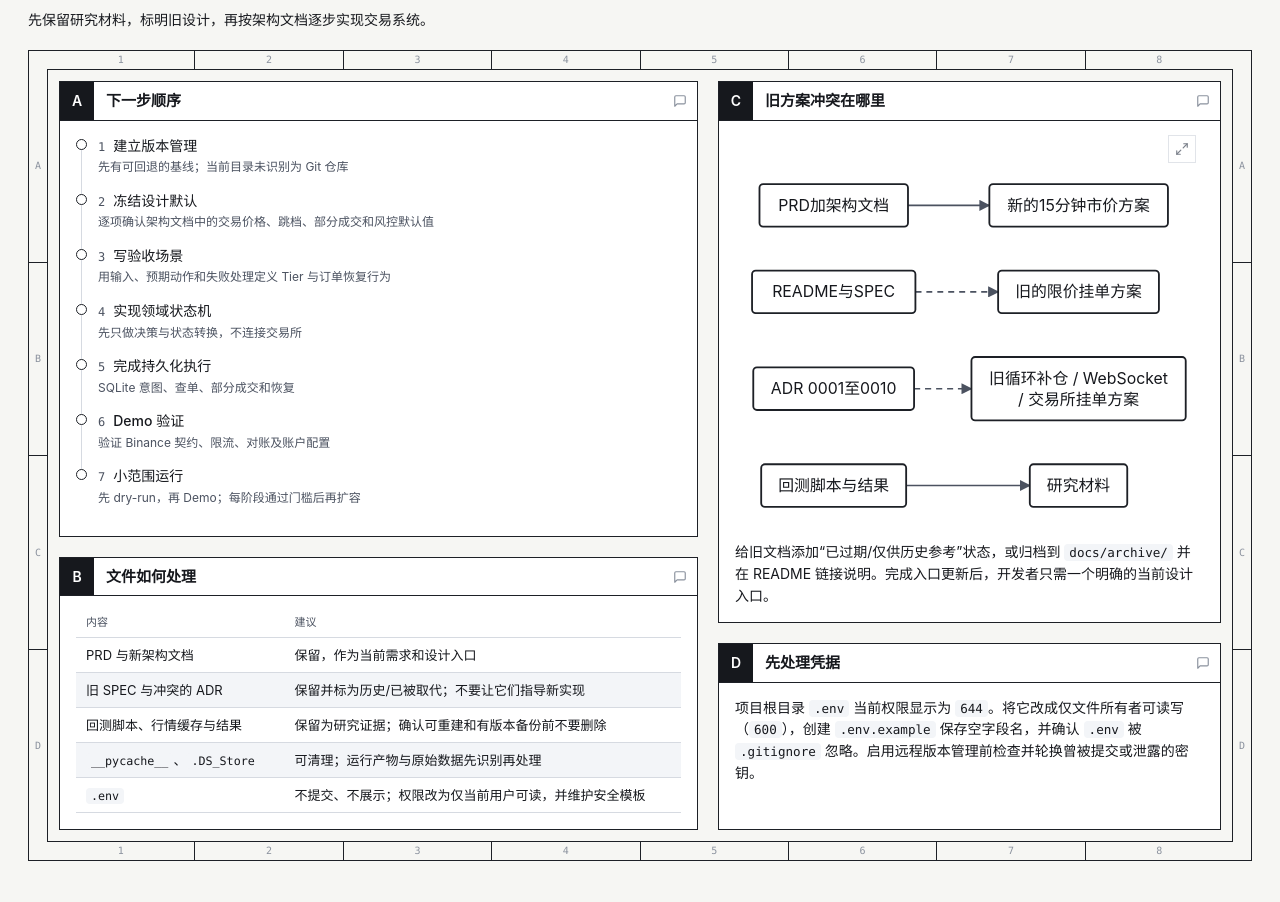
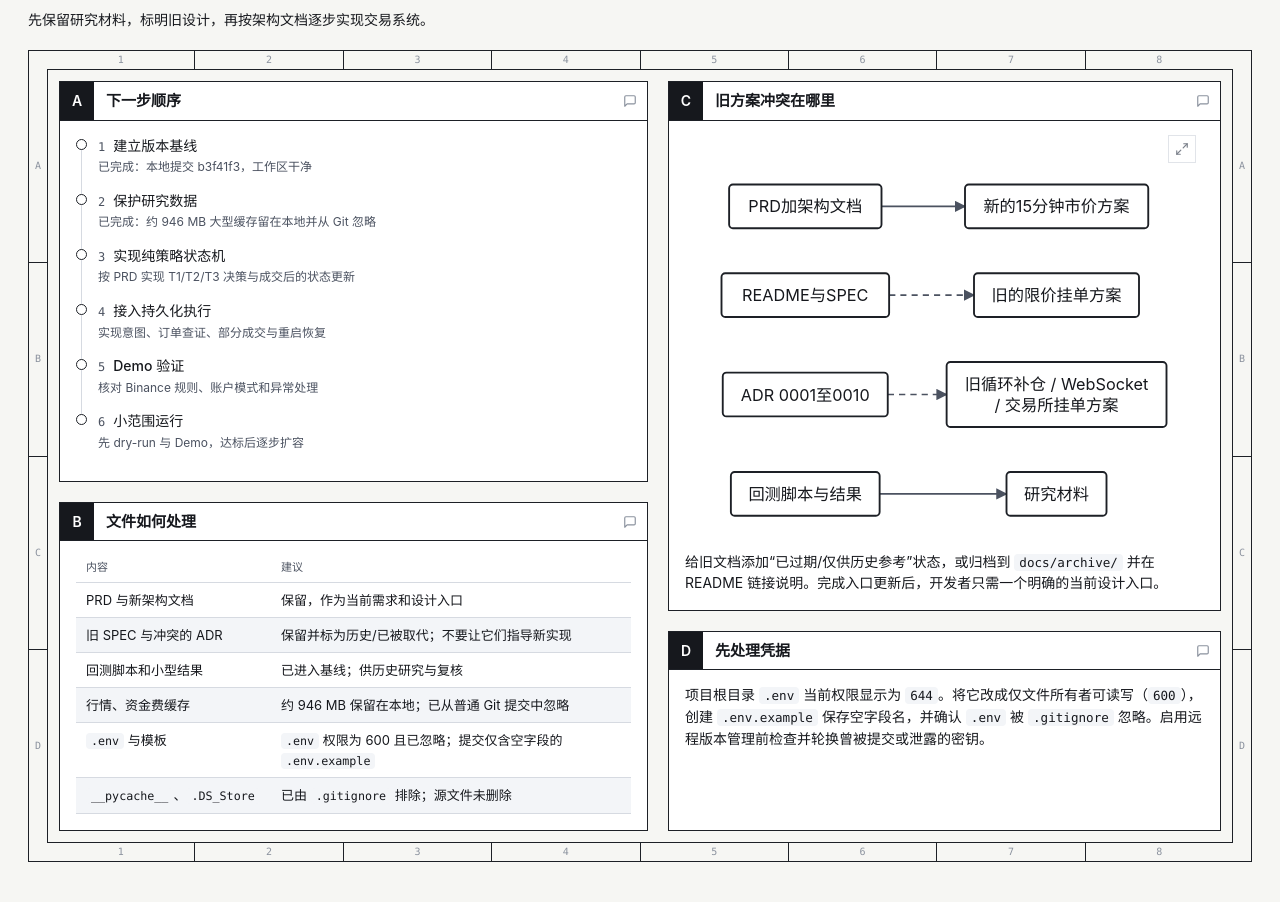
Before and after one commit to miracle-zs/pnl-accumulation-trading, a plain HTML site: page docs/NEXT_STEPS_AND_FILE_POLICY.html in a window 1280 px wide. Shown: the part 112-1014 px from the top of the page. Drawn offline with Linux system fonts and the light colour scheme.

Commit message:
docs: refresh project next steps

````diff
--- a/docs/NEXT_STEPS_AND_FILE_POLICY.html
+++ b/docs/NEXT_STEPS_AND_FILE_POLICY.html
@@ -869,14 +869,14 @@ html[data-theme="paper"] .am-md table { font-family: var(--font-sans); }
 <button class="am-btn" type="button" data-am="copy" data-done="已复制 ✓">复制源稿</button>
 </div>
 <main class="am-sheet">
-<header class="am-head"><p class="am-colophon">Generated by <a href="https://github.com/QingYunA/answer-me-with-html" target="_blank" rel="noopener">Answer me with HTML</a> 0.5.7 · 2026-10-24 16:15 · <a href="https://github.com/QingYunA/answer-me-with-html" target="_blank" rel="noopener">★ Star on GitHub</a></p><h1>接下来做什么？</h1><p class="am-sub">先固定版本与规则，再逐步完成可验证的交易流程</p><div class="am-intro am-md"><div class="am-md"><p>先保留研究材料，标明旧设计，再按架构文档逐步实现交易系统。</p>
+<header class="am-head"><p class="am-colophon">Generated by <a href="https://github.com/QingYunA/answer-me-with-html" target="_blank" rel="noopener">Answer me with HTML</a> 0.5.7 · 2026-10-24 16:21 · <a href="https://github.com/QingYunA/answer-me-with-html" target="_blank" rel="noopener">★ Star on GitHub</a></p><h1>接下来做什么？</h1><p class="am-sub">先固定版本与规则，再逐步完成可验证的交易流程</p><div class="am-intro am-md"><div class="am-md"><p>先保留研究材料，标明旧设计，再按架构文档逐步实现交易系统。</p>
 </div></div></header>
 <div class="am-frame">
 <div class="am-ruler am-ruler--top" aria-hidden="true"><span>1</span><span>2</span><span>3</span><span>4</span><span>5</span><span>6</span><span>7</span><span>8</span></div><div class="am-ruler am-ruler--bottom" aria-hidden="true"><span>1</span><span>2</span><span>3</span><span>4</span><span>5</span><span>6</span><span>7</span><span>8</span></div><div class="am-ruler am-ruler--left" aria-hidden="true"><span>A</span><span>B</span><span>C</span><span>D</span></div><div class="am-ruler am-ruler--right" aria-hidden="true"><span>A</span><span>B</span><span>C</span><span>D</span></div>
 <div class="am-grid" style="--cols: 2">
 <section class="am-panel" id="panel-A">
 <header class="am-panel-head"><span class="am-panel-id">A</span><h2>下一步顺序</h2></header>
-<div class="am-panel-body"><ol class="am-timeline am-timeline--v"><li class="am-tl-item"><span class="am-tl-when">1</span><span class="am-tl-dot"></span><span class="am-tl-title">建立版本管理</span><span class="am-tl-text">先有可回退的基线；当前目录未识别为 Git 仓库</span></li><li class="am-tl-item"><span class="am-tl-when">2</span><span class="am-tl-dot"></span><span class="am-tl-title">冻结设计默认</span><span class="am-tl-text">逐项确认架构文档中的交易价格、跳档、部分成交和风控默认值</span></li><li class="am-tl-item"><span class="am-tl-when">3</span><span class="am-tl-dot"></span><span class="am-tl-title">写验收场景</span><span class="am-tl-text">用输入、预期动作和失败处理定义 Tier 与订单恢复行为</span></li><li class="am-tl-item"><span class="am-tl-when">4</span><span class="am-tl-dot"></span><span class="am-tl-title">实现领域状态机</span><span class="am-tl-text">先只做决策与状态转换，不连接交易所</span></li><li class="am-tl-item"><span class="am-tl-when">5</span><span class="am-tl-dot"></span><span class="am-tl-title">完成持久化执行</span><span class="am-tl-text">SQLite 意图、查单、部分成交和恢复</span></li><li class="am-tl-item"><span class="am-tl-when">6</span><span class="am-tl-dot"></span><span class="am-tl-title">Demo 验证</span><span class="am-tl-text">验证 Binance 契约、限流、对账及账户配置</span></li><li class="am-tl-item"><span class="am-tl-when">7</span><span class="am-tl-dot"></span><span class="am-tl-title">小范围运行</span><span class="am-tl-text">先 dry-run，再 Demo；每阶段通过门槛后再扩容</span></li></ol></div>
+<div class="am-panel-body"><div class="am-tl-wrap"><ol class="am-timeline am-timeline--h" style="--n: 6"><li class="am-tl-item"><span class="am-tl-when">1</span><span class="am-tl-dot"></span><span class="am-tl-title">建立版本基线</span><span class="am-tl-text">已完成：本地提交 b3f41f3，工作区干净</span></li><li class="am-tl-item"><span class="am-tl-when">2</span><span class="am-tl-dot"></span><span class="am-tl-title">保护研究数据</span><span class="am-tl-text">已完成：约 946 MB 大型缓存留在本地并从 Git 忽略</span></li><li class="am-tl-item"><span class="am-tl-when">3</span><span class="am-tl-dot"></span><span class="am-tl-title">实现纯策略状态机</span><span class="am-tl-text">按 PRD 实现 T1/T2/T3 决策与成交后的状态更新</span></li><li class="am-tl-item"><span class="am-tl-when">4</span><span class="am-tl-dot"></span><span class="am-tl-title">接入持久化执行</span><span class="am-tl-text">实现意图、订单查证、部分成交与重启恢复</span></li><li class="am-tl-item"><span class="am-tl-when">5</span><span class="am-tl-dot"></span><span class="am-tl-title">Demo 验证</span><span class="am-tl-text">核对 Binance 规则、账户模式和异常处理</span></li><li class="am-tl-item"><span class="am-tl-when">6</span><span class="am-tl-dot"></span><span class="am-tl-title">小范围运行</span><span class="am-tl-text">先 dry-run 与 Demo，达标后逐步扩容</span></li></ol></div></div>
 </section>
 <section class="am-panel" id="panel-B">
 <header class="am-panel-head"><span class="am-panel-id">B</span><h2>文件如何处理</h2></header>
@@ -896,16 +896,20 @@ html[data-theme="paper"] .am-md table { font-family: var(--font-sans); }
 <td>保留并标为历史/已被取代；不要让它们指导新实现</td>
 </tr>
 <tr>
-<td>回测脚本、行情缓存与结果</td>
-<td>保留为研究证据；确认可重建和有版本备份前不要删除</td>
+<td>回测脚本和小型结果</td>
+<td>已进入基线；供历史研究与复核</td>
+</tr>
+<tr>
+<td>行情、资金费缓存</td>
+<td>约 946 MB 保留在本地；已从普通 Git 提交中忽略</td>
+</tr>
+<tr>
+<td><code>.env</code> 与模板</td>
+<td><code>.env</code> 权限为 600 且已忽略；提交仅含空字段的 <code>.env.example</code></td>
 </tr>
 <tr>
 <td><code>__pycache__</code>、<code>.DS_Store</code></td>
-<td>可清理；运行产物与原始数据先识别再处理</td>
-</tr>
-<tr>
-<td><code>.env</code></td>
-<td>不提交、不展示；权限改为仅当前用户可读，并维护安全模板</td>
+<td>已由 <code>.gitignore</code> 排除；源文件未删除</td>
 </tr>
 </tbody></table></div>
 </div></div>
@@ -951,24 +955,22 @@ cols: 2
 
 ## A 下一步顺序
 ```timeline
-1 | 建立版本管理 | 先有可回退的基线；当前目录未识别为 Git 仓库
-2 | 冻结设计默认 | 逐项确认架构文档中的交易价格、跳档、部分成交和风控默认值
-3 | 写验收场景 | 用输入、预期动作和失败处理定义 Tier 与订单恢复行为
-4 | 实现领域状态机 | 先只做决策与状态转换，不连接交易所
-5 | 完成持久化执行 | SQLite 意图、查单、部分成交和恢复
-6 | Demo 验证 | 验证 Binance 契约、限流、对账及账户配置
-7 | 小范围运行 | 先 dry-run，再 Demo；每阶段通过门槛后再扩容
+1 | 建立版本基线 | 已完成：本地提交 b3f41f3，工作区干净
+2 | 保护研究数据 | 已完成：约 946 MB 大型缓存留在本地并从 Git 忽略
+3 | 实现纯策略状态机 | 按 PRD 实现 T1/T2/T3 决策与成交后的状态更新
+4 | 接入持久化执行 | 实现意图、订单查证、部分成交与重启恢复
+5 | Demo 验证 | 核对 Binance 规则、账户模式和异常处理
+6 | 小范围运行 | 先 dry-run 与 Demo，达标后逐步扩容
 ```
-
 ## B 文件如何处理
 | 内容 | 建议 |
 | --- | --- |
 | PRD 与新架构文档 | 保留，作为当前需求和设计入口 |
 | 旧 SPEC 与冲突的 ADR | 保留并标为历史/已被取代；不要让它们指导新实现 |
-| 回测脚本、行情缓存与结果 | 保留为研究证据；确认可重建和有版本备份前不要删除 |
-| `__pycache__`、`.DS_Store` | 可清理；运行产物与原始数据先识别再处理 |
-| `.env` | 不提交、不展示；权限改为仅当前用户可读，并维护安全模板 |
-
+| 回测脚本和小型结果 | 已进入基线；供历史研究与复核 |
+| 行情、资金费缓存 | 约 946 MB 保留在本地；已从普通 Git 提交中忽略 |
+| `.env` 与模板 | `.env` 权限为 600 且已忽略；提交仅含空字段的 `.env.example` |
+| `__pycache__`、`.DS_Store` | 已由 `.gitignore` 排除；源文件未删除 |
 ## C 旧方案冲突在哪里
 ```flow LR
 PRD加架构文档 -&gt; 新的15分钟市价方案
````
